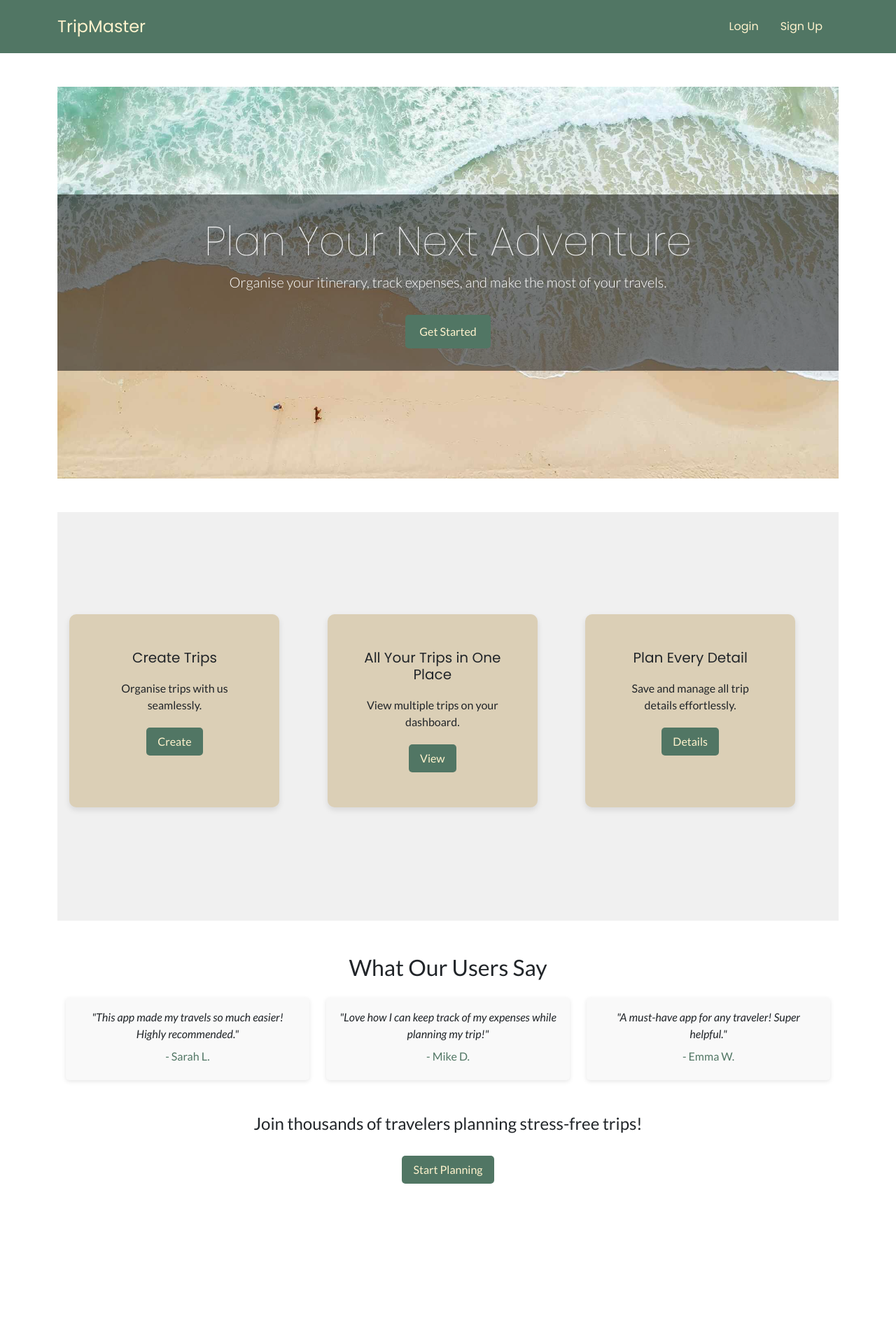
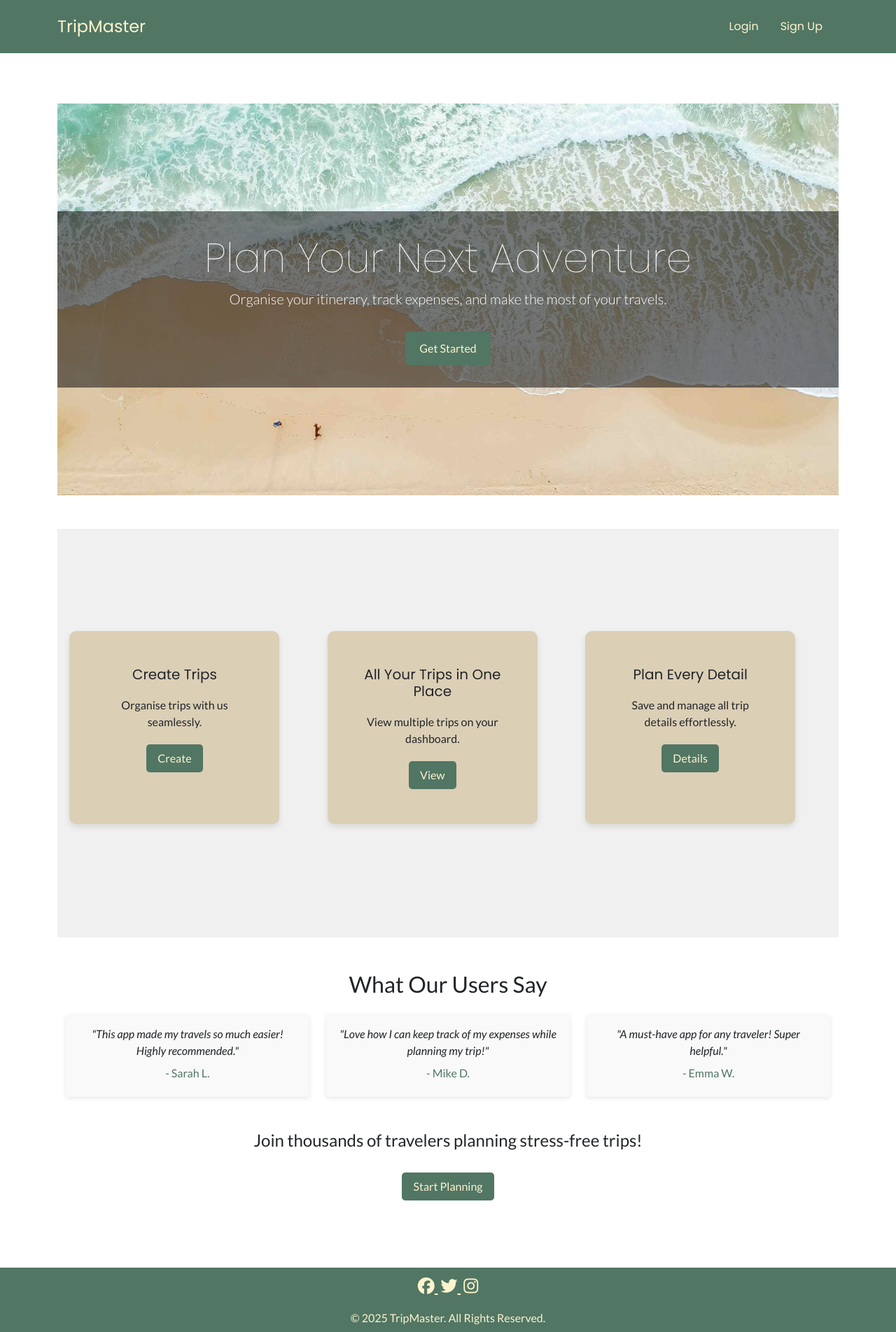
Before and after one commit to Amelia5p/travel-planner, a Django app: page / in a window 1280 px wide. Shown: the whole page at 70% size. Before the commit the page ends 1692 px from the top, so only its background shows below. Run offline with Django 5.2, Linux system fonts and the light colour scheme; some libraries are stand-ins or nearby versions.

Commit message:
add footer, social icons, styles

```diff
--- a/travelplanner/static/css/style.css
+++ b/travelplanner/static/css/style.css
@@ -1,9 +1,19 @@
 
 
 /* Base HTML */
+html {
+    height: 100%;
+}
 body {
     background-color: #ffffff;
     font-family: lato, sans-serif;
+    min-height: 100vh;
+    display: flex;
+    flex-direction: column;
+    margin: 0;
+}
+.container {
+    flex: 1;
 }
 
 .navbar {
@@ -36,6 +46,22 @@ body {
     background-color: #fff3cd;
     border: 1px solid #517664;
     color: #517664;
+}
+
+footer{
+    background-color: #517664;
+    color: #fff3cd;
+}
+
+.icon{
+    color: #fff3cd;
+    padding:2px;
+    font-size: 1.5em;
+
+}
+
+.icon:hover{
+    color: #dbcfb6
 }
 
 /* Home page */
--- a/travelplanner/templates/base.html
+++ b/travelplanner/templates/base.html
@@ -6,8 +6,6 @@
     <meta charset="UTF-8">
     <meta name="viewport" content="width=device-width, initial-scale=1">
     <title>{% block title %}My Travel App{% endblock %}</title>
-
-
 
     <!--Google Fonts-->
     <style>
@@ -19,7 +17,8 @@
     <!-- Load CSS -->
     <link rel="stylesheet" href="{% static 'css/style.css' %}">
 
-
+    <!-- Font Awesome for Social Icons -->
+    <script src="https://kit.fontawesome.com/5f90db2858.js" crossorigin="anonymous"></script>
 </head>
 <body>
     <nav class="navbar navbar-expand-lg">
@@ -42,14 +41,12 @@
                                 <a class="nav-link" id="nav" href="{% url 'all_trips' %}">All Trips (Admin)</a>
                             </li>
                         {% endif %}
-
-
                         <li class="nav-item"><a class="nav-link" id="nav" href="{% url 'create_trip' %}">Create Trip</a></li>
                         <li class="nav-item"><a class="nav-link" id="nav" href="{% url 'profile' %}">My Profile</a></li>
                         <li class="nav-item">
                             <form action="{% url 'logout' %}" method="post" class="logout-form">
                                 {% csrf_token %}
-                                <button type="submit" id="nav"  class="nav-link logout-button">Logout</button>
+                                <button type="submit" id="nav" class="nav-link logout-button">Logout</button>
                             </form>
                         </li>
                     {% else %}
@@ -77,6 +74,24 @@
         {% block content %}{% endblock %}
     </div>
 
+    <!-- Footer with Social Links -->
+    <footer class="py-2 mt-5">
+        <div class="container text-center">
+            <div class="mb-3">
+                <a href="https://www.facebook.com" target="_blank" class="icon">
+                    <i class="fa-brands fa-facebook"></i>
+                </a>
+                <a href="https://www.twitter.com" target="_blank" class="icon">
+                    <i class="fa-brands fa-twitter"></i>
+                </a>
+                <a href="https://www.instagram.com" target="_blank" class="icon">
+                    <i class="fa-brands fa-instagram"></i>
+                </a>
+            </div>
+            <p class="mb-0">&copy; 2025 TripMaster. All Rights Reserved.</p>
+        </div>
+    </footer>
+
     <!-- Bootstrap JS -->
     <script src="https://cdn.jsdelivr.net/npm/bootstrap@5.3.0/dist/js/bootstrap.bundle.min.js"></script>
 
--- a/travelplanner/templates/home.html
+++ b/travelplanner/templates/home.html
@@ -22,7 +22,7 @@
                     <div class="card-body">
                         <h5 class="card-title">Create Trips</h5>
                         <p class="card-text">Organise trips with us seamlessly.</p>
-                        <a href="#" class="btn" id="home-btn">Create</a>
+                        <a href="{% url 'create_trip' %}" class="btn" id="home-btn">Create</a>
                     </div>
                 </div>
             </div>
@@ -31,7 +31,7 @@
                     <div class="card-body">
                         <h5 class="card-title">All Your Trips in One Place</h5>
                         <p class="card-text">View multiple trips on your dashboard.</p>
-                        <a href="#" class="btn" id="home-btn" >View</a>
+                        <a href="{% url 'my_trips' %}" class="btn" id="home-btn" >View</a>
                     </div>
                 </div>
             </div>
@@ -40,7 +40,7 @@
                     <div class="card-body" id="home-card">
                         <h5 class="card-title">Plan Every Detail</h5>
                         <p class="card-text">Save and manage all trip details effortlessly.</p>
-                        <a href="#" class="btn" id="home-btn">Details</a>
+                        <a href="{% url 'my_trips' %}" class="btn" id="home-btn">Details</a>
                     </div>
                 </div>
             </div>
--- a/trips/forms.py
+++ b/trips/forms.py
@@ -1,6 +1,5 @@
 from django import forms
 from .models import Trip, TripLocation, TripDetails,TripBudget, ItineraryDay, ActivitySuggestion
-from datetime import timedelta
 from django.forms import inlineformset_factory, BaseInlineFormSet
 
 
--- a/trips/models.py
+++ b/trips/models.py
@@ -1,5 +1,6 @@
 from django.db import models
 from django.contrib.auth.models import User
+from django.core.validators import MinValueValidator
 
 class Trip(models.Model):
     user = models.ForeignKey(User, on_delete =models.CASCADE, related_name= 'trips')
@@ -54,7 +55,7 @@ class TripDetails(models.Model):
 
 class TripBudget(models.Model):
     trip = models.OneToOneField(Trip, on_delete=models.CASCADE, related_name='budget')
-    budget= models.DecimalField(max_digits=10, decimal_places=2)
+    budget= models.DecimalField(max_digits=10, decimal_places=2, validators=[MinValueValidator(0.01)] )
 
     def __str__(self):
         return f"{self.budget} for {self.trip.trip_name}"
--- a/trips/urls.py
+++ b/trips/urls.py
@@ -1,6 +1,13 @@
 from django.urls import path
-from .views import PlanningWizardView, EditTripWizardView, my_trips, delete_trip, trip_details, all_trips, suggest_activity
-
+from .views import (
+    PlanningWizardView,
+    my_trips,
+    delete_trip,
+    trip_details,
+    EditTripWizardView,
+    all_trips,
+    suggest_activity,
+)
 
 urlpatterns = [
     path('create/', PlanningWizardView.as_view(), name='create_trip'),
--- a/trips/views.py
+++ b/trips/views.py
@@ -11,7 +11,7 @@ from django.contrib.auth.mixins import LoginRequiredMixin
 from django.db.models import Max
 
 
-class PlanningWizardView(SessionWizardView):
+class PlanningWizardView(LoginRequiredMixin,SessionWizardView):
     form_list = [
         ('0', TripForm),
         ('1', TripLocationForm),
```
Lines whose indentation alone changed are shown as unchanged.
